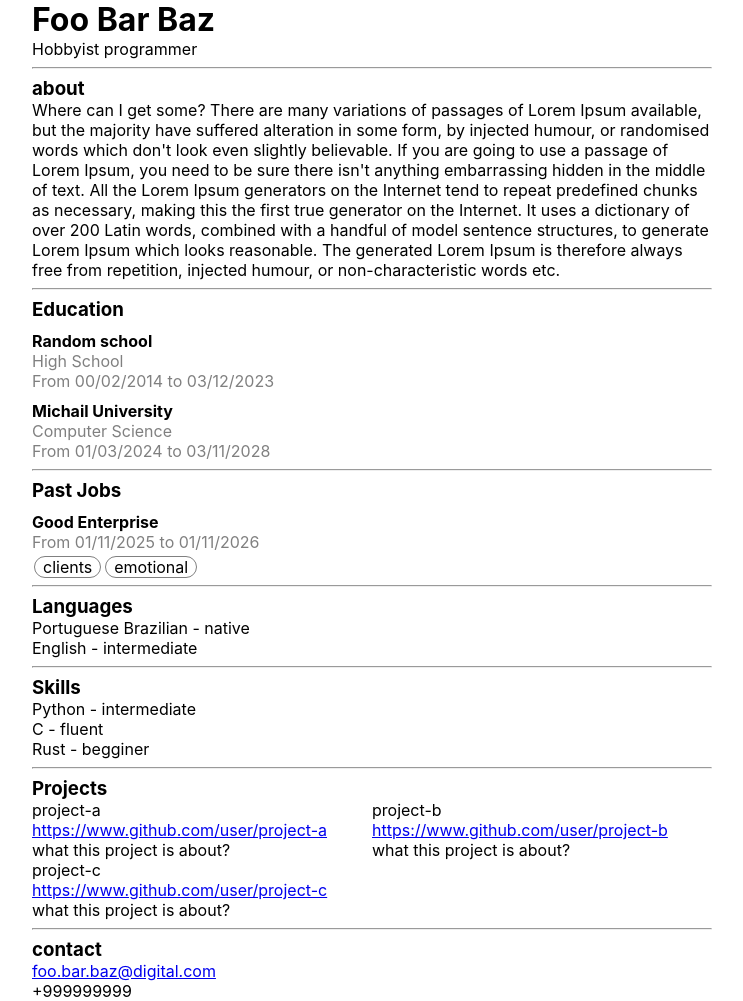
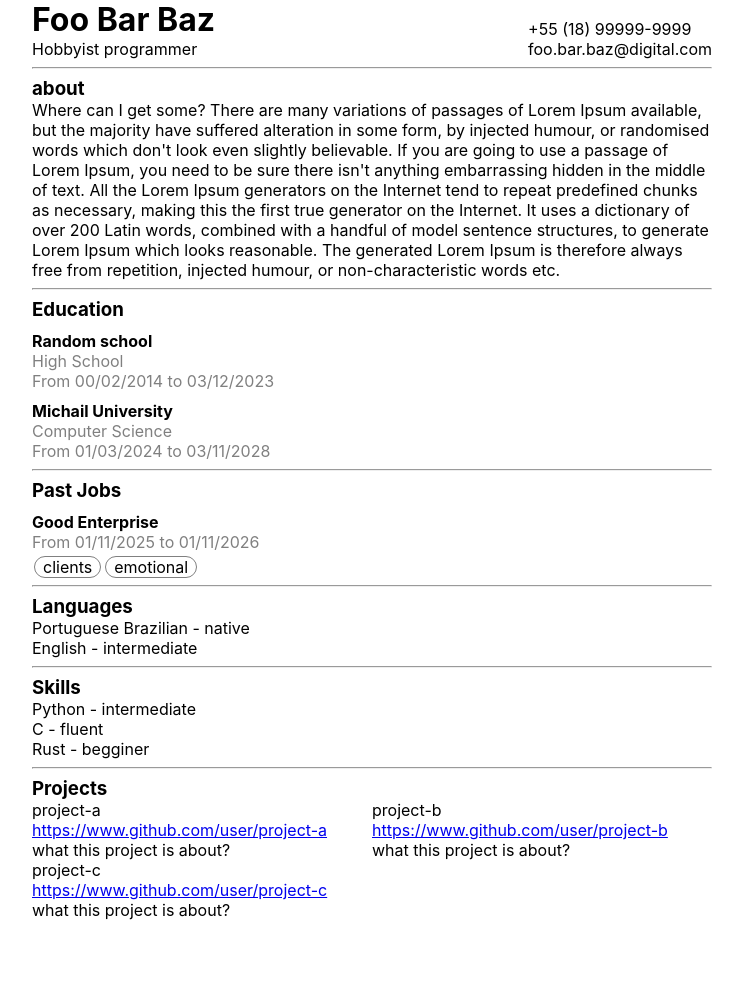
Before and after one commit to Johnnathan28/my-page, a JavaScript app: page / in a window 1280 px wide. Shown: the whole page, without its empty margins (268-1011 px from the left). After the commit the page ends 920 px from the top, so only its background shows below. Built offline with nearby package versions, Linux system fonts and the light colour scheme; the HTML template or start-up script is replaced by a standard one.

Commit message:
Create proper Header

```diff
--- a/src/pages/curriculum-vitae/index.js
+++ b/src/pages/curriculum-vitae/index.js
@@ -103,6 +103,23 @@ class Project {
   }
 }
 
+function Header({resume}) {
+  return (
+    <div className="Header">
+      <div className="Heder.info">
+	<h1>{resume.name}</h1>
+	<p>{resume.occupation}</p>
+      </div>
+      <span style={{flex: 1}}></span>
+      <div className="Header-contact">
+	<span style={{flex: 1}}></span>
+	<p>{resume.contact.phone}</p>
+	<p>{resume.contact.email}</p>
+      </div>
+    </div>
+  );
+}
+
 function Experiences({name, experiences}) {
   experiences = experiences || [];
   return (
@@ -127,7 +144,7 @@ const g = {
   about: "Where can I get some? There are many variations of passages of Lorem Ipsum available, but the majority have suffered alteration in some form, by injected humour, or randomised words which don't look even slightly believable. If you are going to use a passage of Lorem Ipsum, you need to be sure there isn't anything embarrassing hidden in the middle of text. All the Lorem Ipsum generators on the Internet tend to repeat predefined chunks as necessary, making this the first true generator on the Internet. It uses a dictionary of over 200 Latin words, combined with a handful of model sentence structures, to generate Lorem Ipsum which looks reasonable. The generated Lorem Ipsum is therefore always free from repetition, injected humour, or non-characteristic words etc.",
   contact: {
     email: "foo.bar.baz@digital.com",
-    phone: "+999999999",
+    phone: "+55 (18) 99999-9999",
   },
   occupation: "Hobbyist programmer",
   education: [
@@ -158,10 +175,7 @@ const g = {
 function CurriculumVitae() {
   return (
     <div className="App">
-      <div>
-	<h1>{g.name}</h1>
-	<p>{g.occupation}</p>
-      </div>
+      <Header resume={g}/>
       <hr/>
       <h3>about</h3>
       <p>{g.about}</p>
@@ -184,12 +198,6 @@ function CurriculumVitae() {
 	<h3>Projects</h3>
 	<Projects src={g.projects}/>
       </div>
-      <hr/>
-      <div>
-	<h3>contact</h3>
-	<a href={g.contact.email}>{g.contact.email}</a><br/>
-	<span>{g.contact.phone}</span>
-      </div>
     </div>
   );
 }
--- a/src/pages/curriculum-vitae/style.css
+++ b/src/pages/curriculum-vitae/style.css
@@ -8,6 +8,15 @@ h1, h2, h3, h4, p {
 
 .gray-text {
   color: gray;
+}
+
+.Header {
+  display: flex;
+}
+
+.Header-contact {
+  display: flex;
+  flex-direction: column;
 }
 
 .Experience {
```
